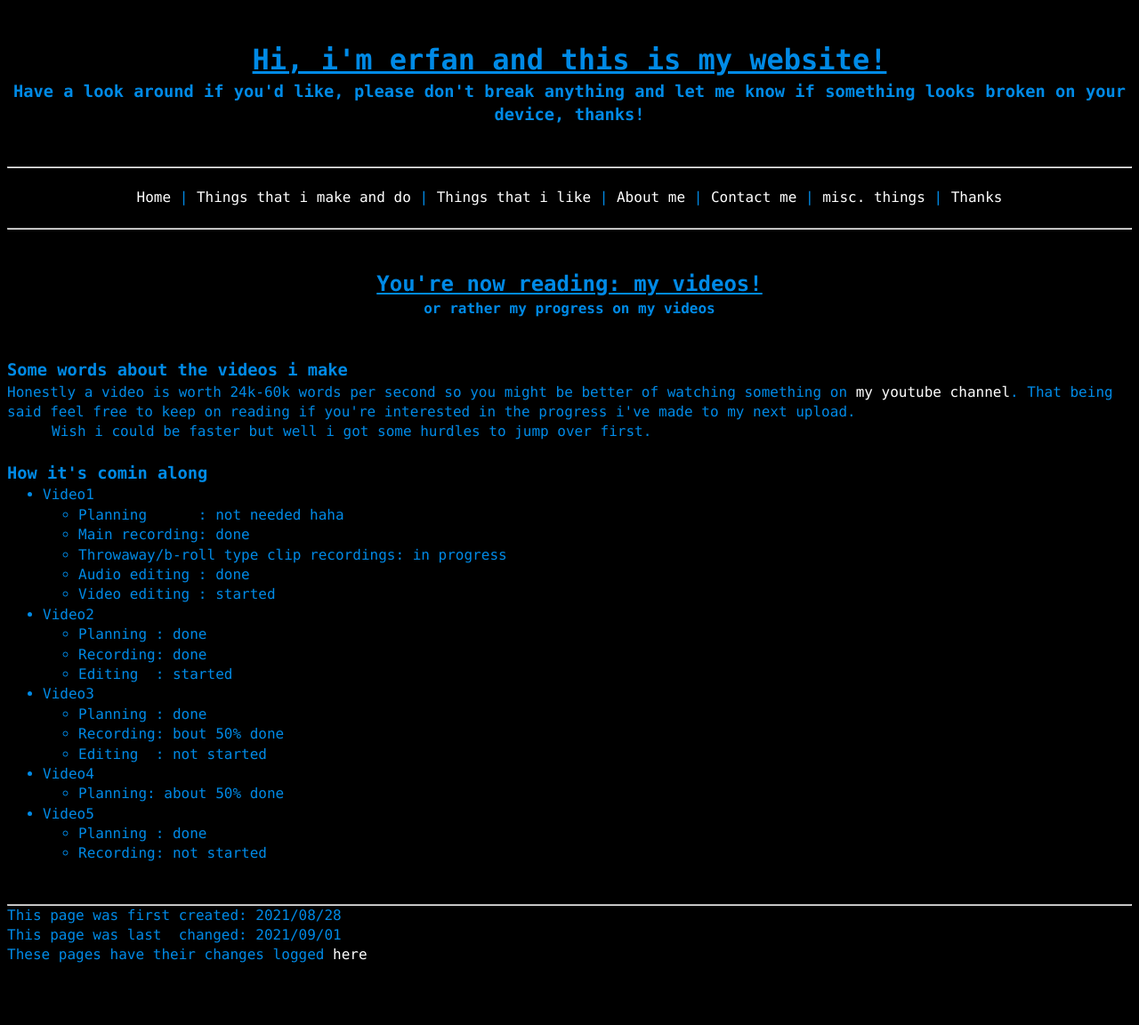
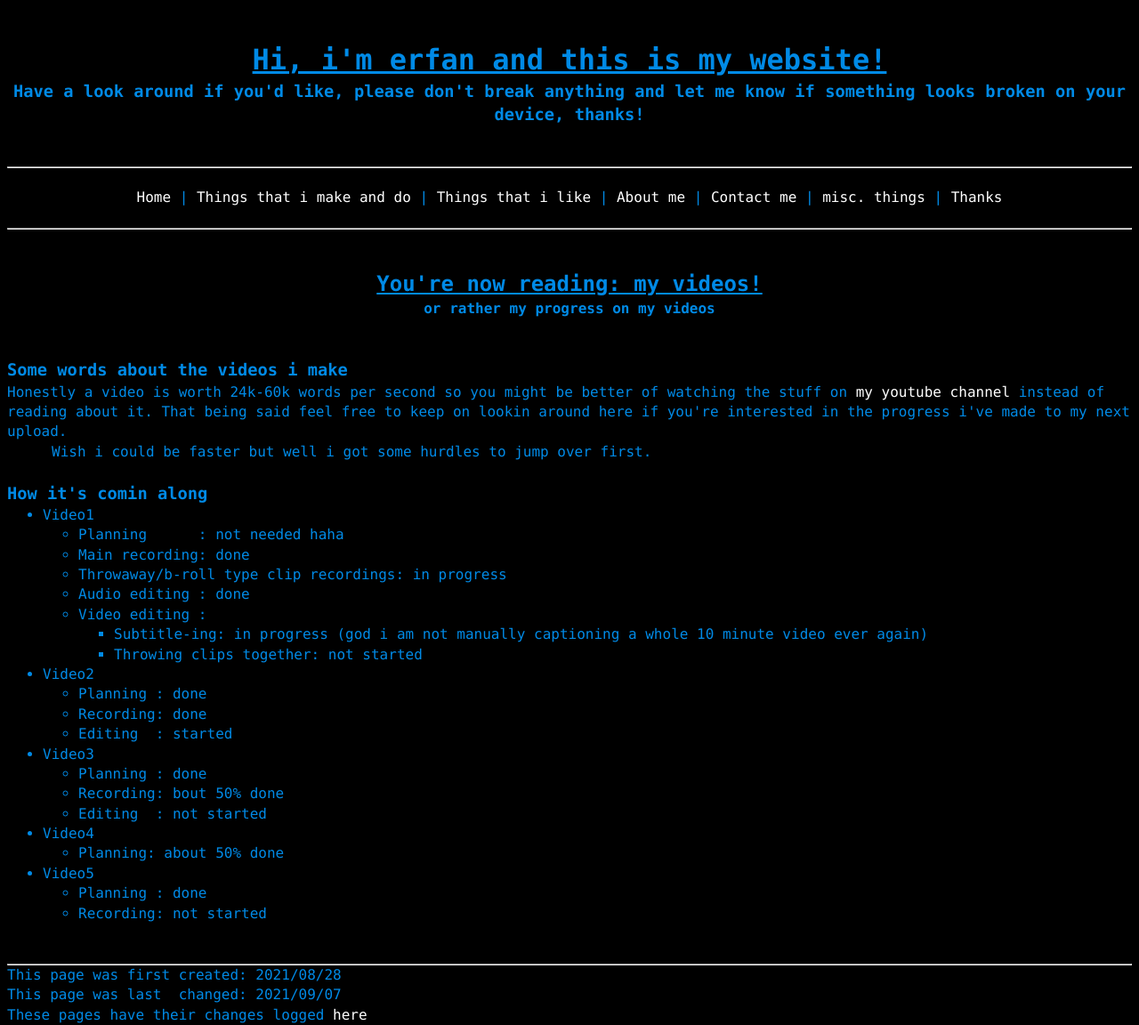
Before and after one commit to a-erfan-aa/a-erfan-aa.github.io, a Jekyll site: the page built from things-i-make/videos.html, in a window 1280 px wide. Shown: the whole page at 89% size. Built offline with Jekyll 4.4.1, drawn with Linux system fonts in a browser that asks for light colours; before the commit the page ends 1085 px from its top, so only the background shows below that.

Commit message:
Update video1 progress in videos.html
Also changed wording of preface paragraph

Also updated lastChanged

```diff
--- a/things-i-make/videos.html
+++ b/things-i-make/videos.html
@@ -2,7 +2,7 @@
 layout: default
 title: My videos
 firstCreated: 2021/08/28
-lastChanged: 2021/09/01
+lastChanged: 2021/09/07
 ---
 <!-- title and subtitle -->
 <div>
@@ -15,7 +15,7 @@ lastChanged: 2021/09/01
 <!-- foreword -->
 <div>
 	<h3>Some words about the videos i make</h3>
-	<p>Honestly a video is worth 24k-60k words per second so you might be better of watching something on <a href="https://www.youtube.com/channel/UC6WnCo8jywKuWI9Vne7Uq_A">my youtube channel</a>. That being said feel free to keep on reading if you're interested in the progress i've made to my next upload.</p>
+	<p>Honestly a video is worth 24k-60k words per second so you might be better of watching the stuff on <a href="https://www.youtube.com/channel/UC6WnCo8jywKuWI9Vne7Uq_A">my youtube channel</a> instead of reading about it. That being said feel free to keep on lookin around here if you're interested in the progress i've made to my next upload.</p>
 	<p style="text-indent: 50px;">Wish i could be faster but well i got some hurdles to jump over first.</p>
 </div>
 
@@ -31,7 +31,12 @@ lastChanged: 2021/09/01
 				<li>Main recording: 								done</li>
 				<li>Throwaway/b-roll type clip recordings: 			in progress</li>
 				<li>Audio editing&nbsp;: 							done</li>
-				<li>Video editing&nbsp;: 							started</li>
+				<li>Video editing&nbsp;:
+					<ul>
+						<li>Subtitle-ing: in progress (god i am not manually captioning a whole 10 minute video ever again) </li>
+						<li>Throwing clips together: not started</li>
+					</ul>
+				</li>
 			</ul>
 		</li>
 		<li>Video2
```
